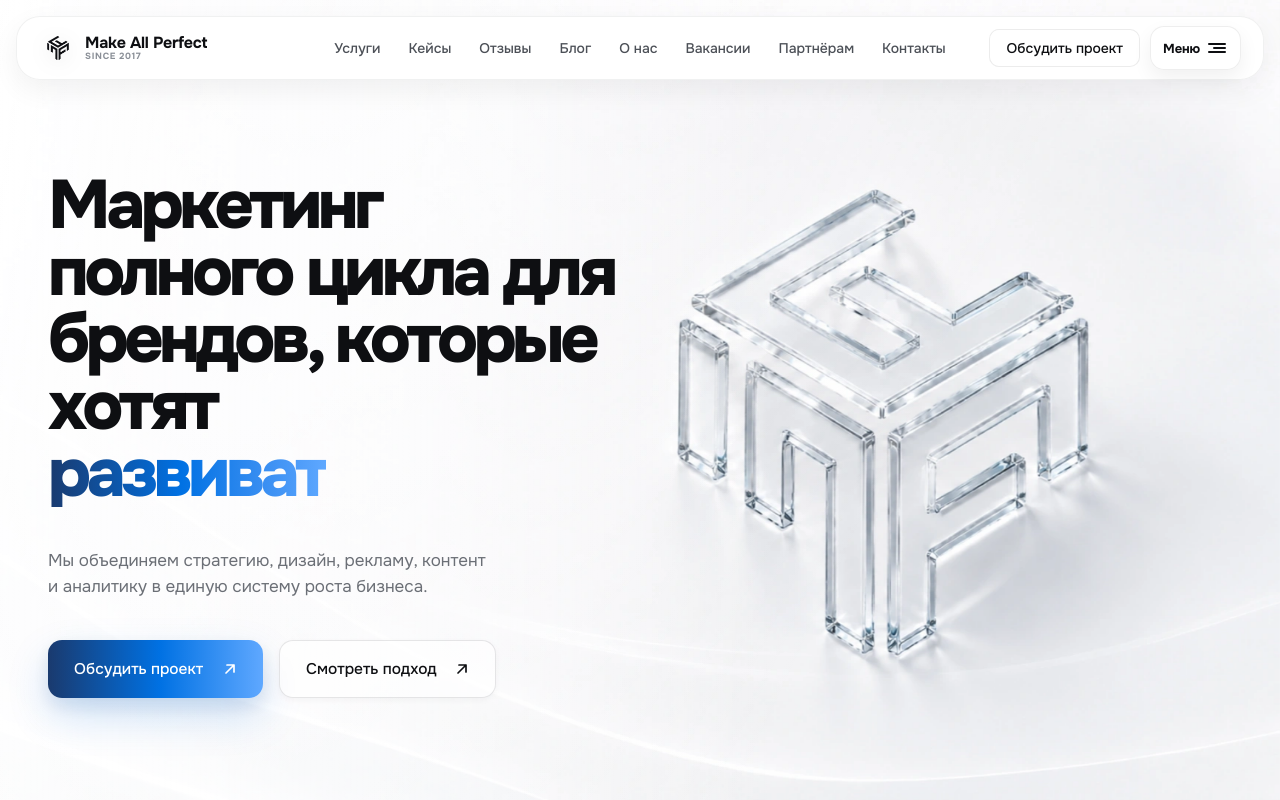
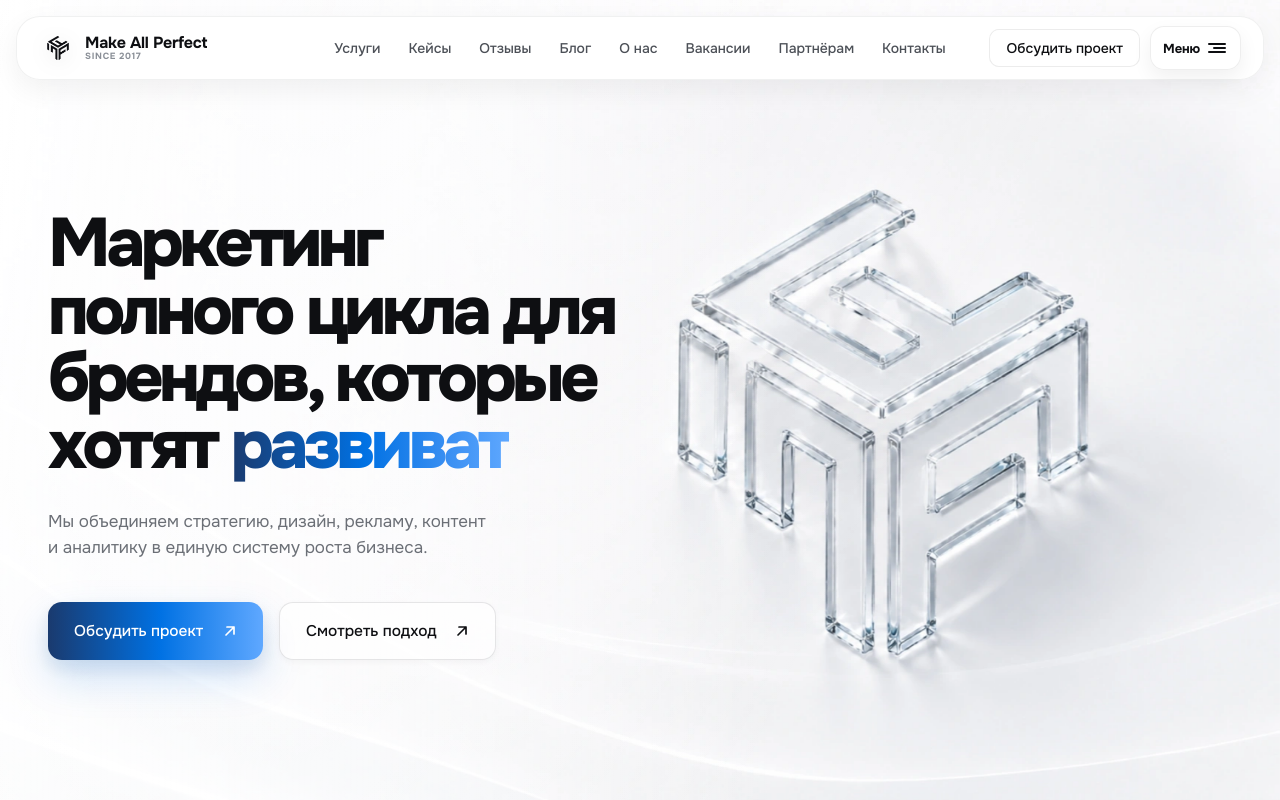
Before and after one commit to makeallperfectcompany/map2, a Next.js app: page / in a window 1280 px wide. Shown: the top 800 px of the page. Built offline with nearby package versions, Linux system fonts and the light colour scheme.

Commit message:
fix: убрал inline-block — контейнер inline, ничего не обрезается

```diff
--- a/src/components/sections/AnimatedWord.module.css
+++ b/src/components/sections/AnimatedWord.module.css
@@ -1,16 +1,9 @@
 .container {
-  display: inline-block;
-  width: 8em;
-  padding-right: 0.2em;
-  padding-bottom: 0.15em;
-  text-align: left;
-  overflow: visible;
-  vertical-align: baseline;
+  display: inline;
   white-space: nowrap;
 }
 
 .text {
-  display: inline-block;
   background: linear-gradient(90deg, #1A3A6E 0%, #0071E3 48%, #3A8FF2 78%, #5FA8FF 100%);
   -webkit-background-clip: text;
   -webkit-text-fill-color: transparent;
```
